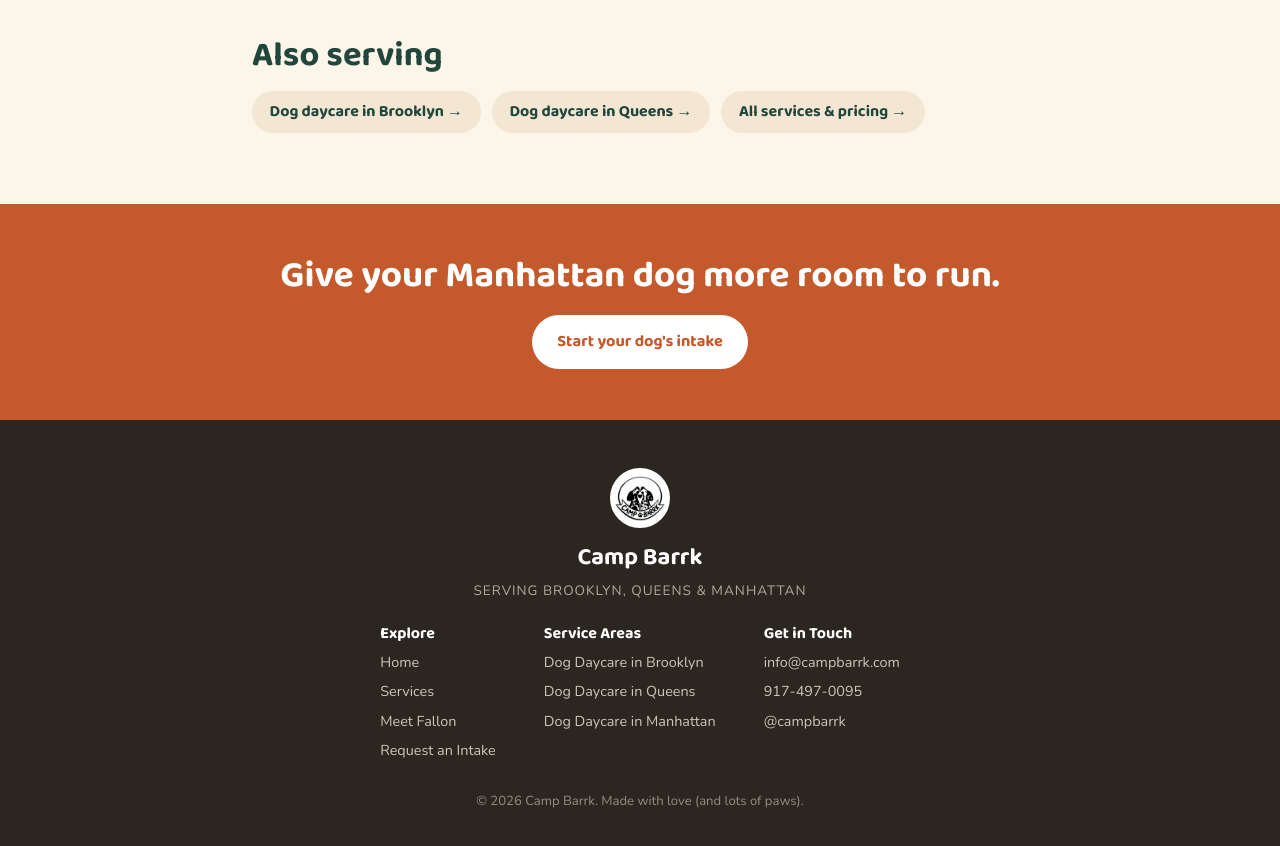
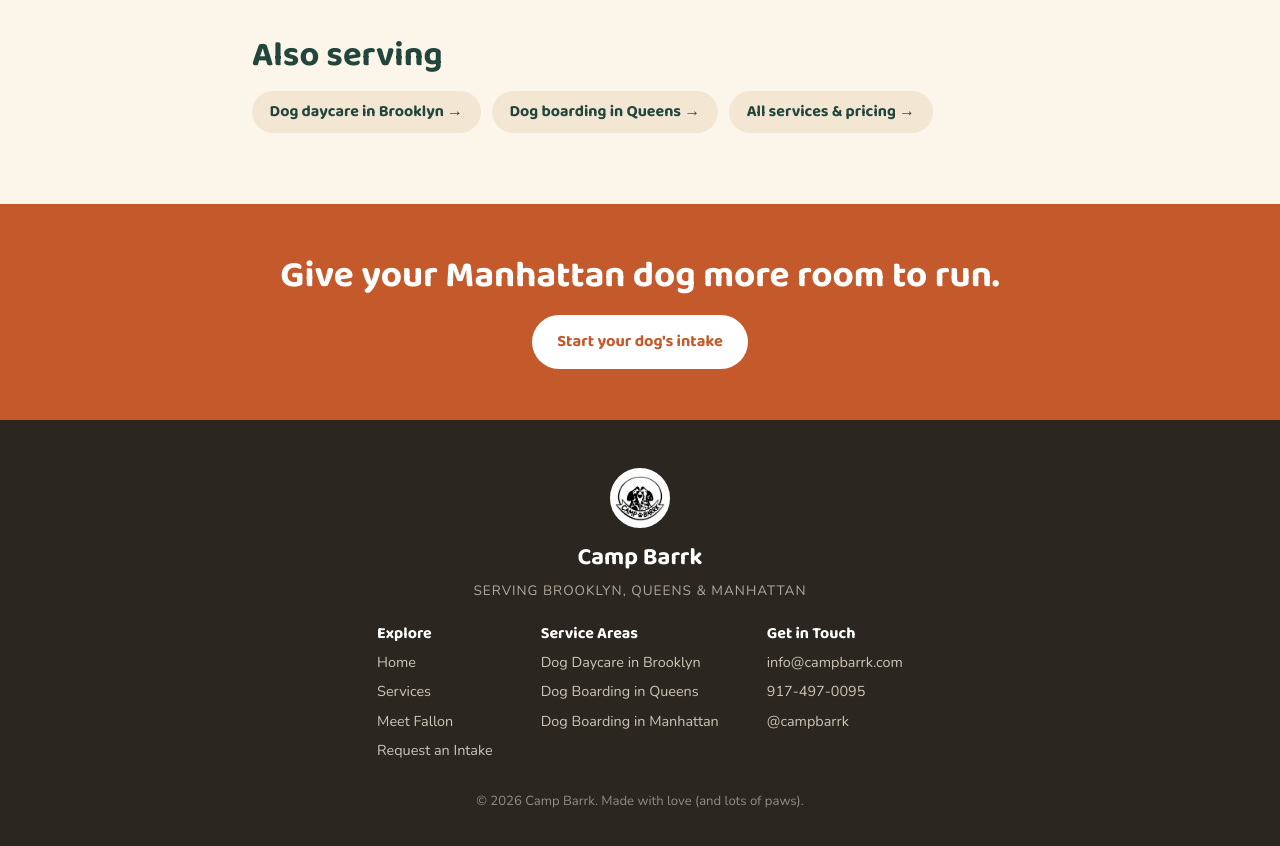
Before and after one commit to CampBarrk/campbarrk, a plain HTML site: page manhattan.html in a window 1280 px wide. Shown: the part 2181-3027 px from the top of the page. Drawn offline with nearby package versions, Linux system fonts and the light colour scheme.

Commit message:
Update manhattan.html

```diff
--- a/manhattan.html
+++ b/manhattan.html
@@ -178,7 +178,7 @@ footer .fine{margin-top:1.4rem;font-size:.82rem;opacity:.55}
     <h2>Also serving</h2>
     <div class="areas-links">
       <a href="brooklyn.html">Dog daycare in Brooklyn →</a>
-      <a href="queens.html">Dog daycare in Queens →</a>
+      <a href="queens.html">Dog boarding in Queens →</a>
       <a href="services.html">All services &amp; pricing →</a>
     </div>
   </div>
@@ -197,7 +197,7 @@ footer .fine{margin-top:1.4rem;font-size:.82rem;opacity:.55}
   <div class="serving">Serving Brooklyn, Queens &amp; Manhattan</div>
   <div class="foot-grid">
     <div class="foot-col"><h5>Explore</h5><a href="index.html">Home</a><a href="services.html">Services</a><a href="about-fallon.html">Meet Fallon</a><a href="index.html#intake">Request an Intake</a></div>
-    <div class="foot-col"><h5>Service Areas</h5><a href="brooklyn.html">Dog Daycare in Brooklyn</a><a href="queens.html">Dog Daycare in Queens</a><a href="manhattan.html">Dog Daycare in Manhattan</a></div>
+    <div class="foot-col"><h5>Service Areas</h5><a href="brooklyn.html">Dog Daycare in Brooklyn</a><a href="queens.html">Dog Boarding in Queens</a><a href="manhattan.html">Dog Boarding in Manhattan</a></div>
     <div class="foot-col"><h5>Get in Touch</h5><a href="mailto:info@campbarrk.com">info@campbarrk.com</a><a href="tel:+19174970095">917-497-0095</a><a href="https://www.instagram.com/campbarrk/" target="_blank" rel="noopener">@campbarrk</a></div>
   </div>
   <div class="fine">© <span id="yr"></span> Camp Barrk. Made with love (and lots of paws).</div>
```
